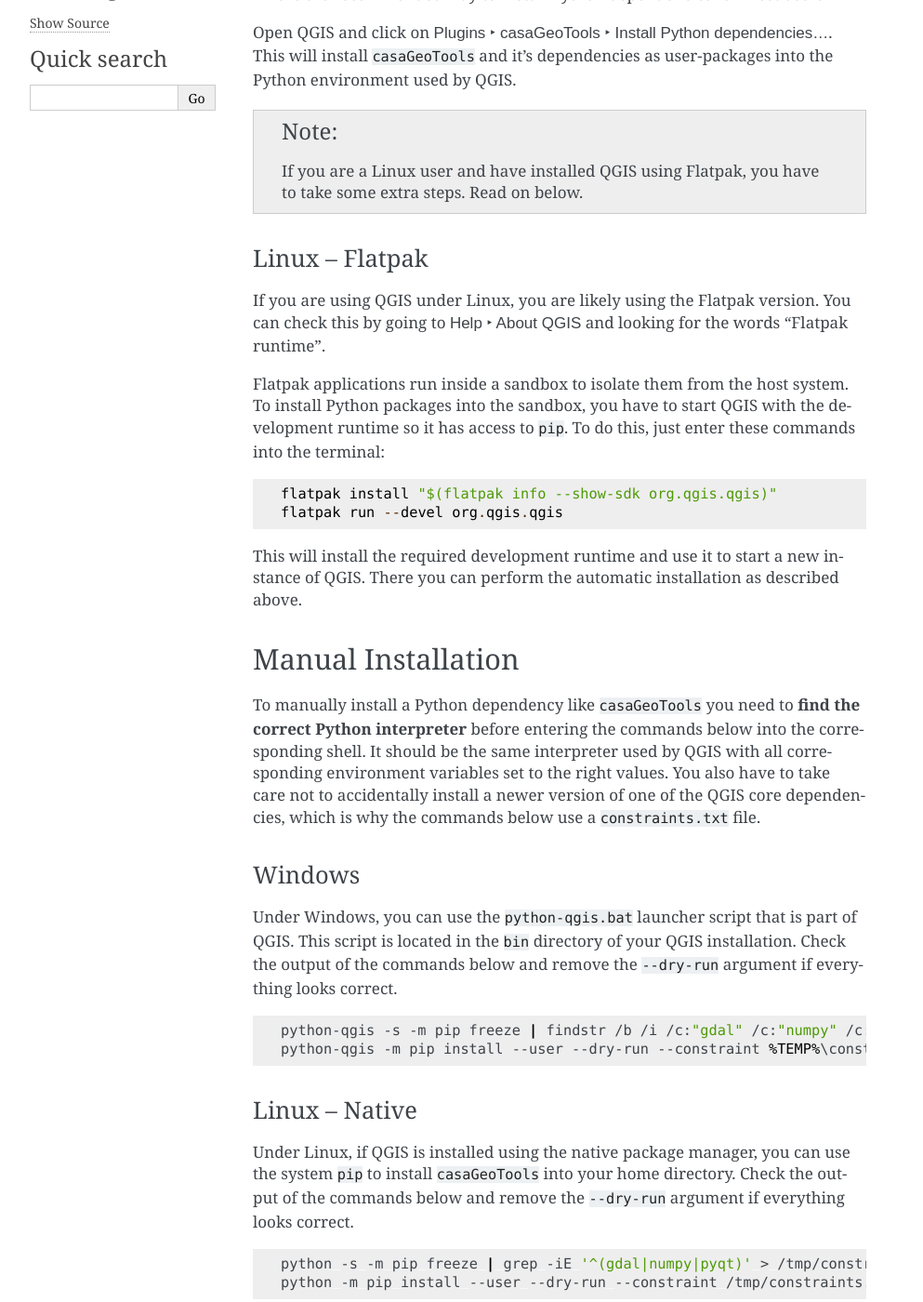
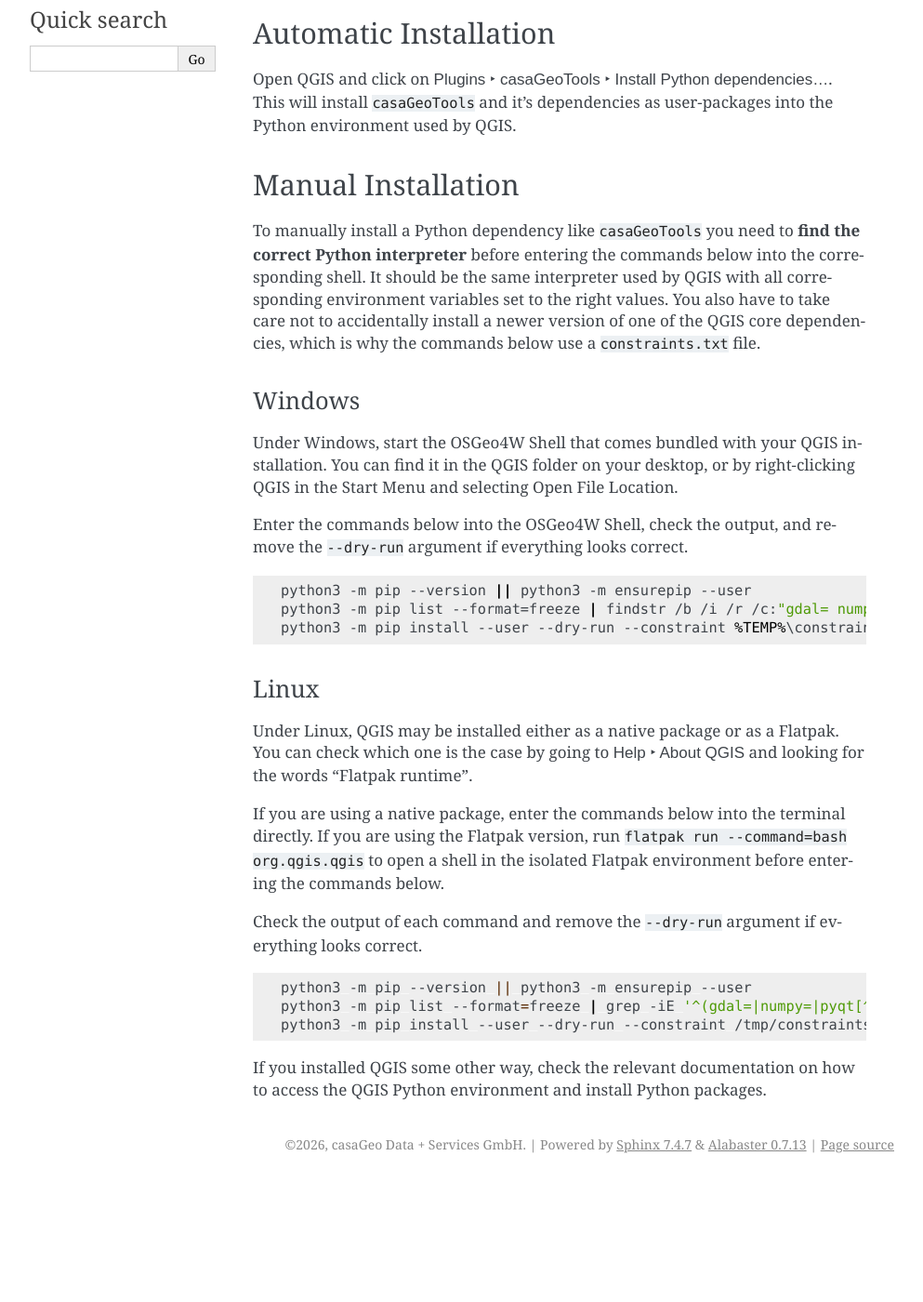
Before and after one commit to casaGeo/casaGeoTools-QGIS, a Sphinx documentation site: the page built from docs/installation.rst, in a window 1280 px wide and 1400 px high, scrolled down 283 px. Shown: the whole window at 93% size, without its empty margins (148-1141 px from the left). Built offline with Sphinx 7.4.7, drawn with Linux system fonts in a browser that asks for light colours; after the commit the page ends 1553 px from its top, so only the background shows below that; some of the changed text lies outside the part shown.

Commit message:
Update dependency installation instructions

```diff
--- a/docs/installation.rst
+++ b/docs/installation.rst
@@ -8,41 +8,19 @@
 
 This extension requires the ``casaGeoTools`` package and it’s dependencies to be
 installed in your QGIS Python environment. Core functionality will be
-unavailable otherwise.
+unavailable otherwise. You can find the list of dependencies and their required
+versions in the file ``requirements.txt`` in the plugin directory.
+
+The recommended way to install this plugin’s Python dependencies is to use the
+automatic installation method described below.
 
 
 Automatic Installation
 ======================
 
-This is the recommended way to install Python dependencies for most users.
-
 Open QGIS and click on :menuselection:`Plugins --> casaGeoTools --> Install
 Python dependencies...`. This will install ``casaGeoTools`` and it’s
 dependencies as user-packages into the Python environment used by QGIS.
-
-.. note::
-   If you are a Linux user and have installed QGIS using Flatpak, you have to
-   take some extra steps. Read on below.
-
-
-Linux – Flatpak
----------------
-
-If you are using QGIS under Linux, you are likely using the Flatpak version. You
-can check this by going to :menuselection:`Help --> About QGIS` and looking for
-the words “Flatpak runtime”.
-
-Flatpak applications run inside a sandbox to isolate them from the host system.
-To install Python packages into the sandbox, you have to start QGIS with the
-development runtime so it has access to ``pip``. To do this, just enter these
-commands into the terminal::
-
-   flatpak install "$(flatpak info --show-sdk org.qgis.qgis)"
-   flatpak run --devel org.qgis.qgis
-
-This will install the required development runtime and use it to start a new
-instance of QGIS. There you can perform the automatic installation as described
-above.
 
 
 Manual Installation
@@ -59,50 +37,40 @@
 Windows
 -------
 
-Under Windows, you can use the ``python-qgis.bat`` launcher script that is part
-of QGIS. This script is located in the ``bin`` directory of your QGIS
-installation. Check the output of the commands below and remove the
-``--dry-run`` argument if everything looks correct.
+Under Windows, start the OSGeo4W Shell that comes bundled with your QGIS
+installation. You can find it in the QGIS folder on your desktop, or by
+right-clicking QGIS in the Start Menu and selecting Open File Location.
 
-.. code-block:: batch
+Enter the commands below into the OSGeo4W Shell, check the output, and remove
+the ``--dry-run`` argument if everything looks correct.
 
-   python-qgis -s -m pip freeze | findstr /b /i /c:"gdal" /c:"numpy" /c:"pyqt" > %TEMP%\constraints.txt
-   python-qgis -m pip install --user --dry-run --constraint %TEMP%\constraints.txt casaGeoTools
+.. code-block:: bat
+
+   python3 -m pip --version || python3 -m ensurepip --user
+   python3 -m pip list --format=freeze | findstr /b /i /r /c:"gdal= numpy= pyqt[^=]*= sip=" > %TEMP%\constraints.txt
+   python3 -m pip install --user --dry-run --constraint %TEMP%\constraints.txt casaGeoTools
 
 
-Linux – Native
---------------
+Linux
+-----
 
-Under Linux, if QGIS is installed using the native package manager, you can use
-the system ``pip`` to install ``casaGeoTools`` into your home directory. Check
-the output of the commands below and remove the ``--dry-run`` argument if
+Under Linux, QGIS may be installed either as a native package or as a Flatpak.
+You can check which one is the case by going to :menuselection:`Help --> About
+QGIS` and looking for the words “Flatpak runtime”.
+
+If you are using a native package, enter the commands below into the terminal
+directly. If you are using the Flatpak version, run ``flatpak run --command=bash
+org.qgis.qgis`` to open a shell in the isolated Flatpak environment before
+entering the commands below.
+
+Check the output of each command and remove the ``--dry-run`` argument if
 everything looks correct.
 
 .. code-block:: bash
 
-   python -s -m pip freeze | grep -iE '^(gdal|numpy|pyqt)' > /tmp/constraints.txt
-   python -m pip install --user --dry-run --constraint /tmp/constraints.txt casaGeoTools
+   python3 -m pip --version || python3 -m ensurepip --user
+   python3 -m pip list --format=freeze | grep -iE '^(gdal=|numpy=|pyqt[^=]*=|sip=)' > /tmp/constraints.txt
+   python3 -m pip install --user --dry-run --constraint /tmp/constraints.txt casaGeoTools
 
-
-Linux – Flatpak
----------------
-
-Under Linux, if QGIS is installed as a Flatpak, you have to install
-``casaGeoTools`` into the isolated Flatpak environment. To do this, run the
-commands below to install the development runtime for the QGIS Flatpak and open
-a developer-mode shell inside the Flatpak environment.
-
-.. code-block:: bash
-
-   flatpak install "$(flatpak info --show-sdk org.qgis.qgis)"
-   flatpak run --devel --command=bash org.qgis.qgis
-
-Within the Flatpak environment, you can now use the same commands as for a
-native Linux installation to install Python packages into the QGIS Python
-environment. Check the output and remove the ``--dry-run`` argument if
-everything looks correct.
-
-.. code-block:: bash
-
-   python -s -m pip freeze | grep -iE '^(gdal|numpy|pyqt)' > /tmp/constraints.txt
-   python -m pip install --user --dry-run --constraint /tmp/constraints.txt casaGeoTools
+If you installed QGIS some other way, check the relevant documentation on how to
+access the QGIS Python environment and install Python packages.
```
Also changed, not shown: README.md (+2 -4 lines).
